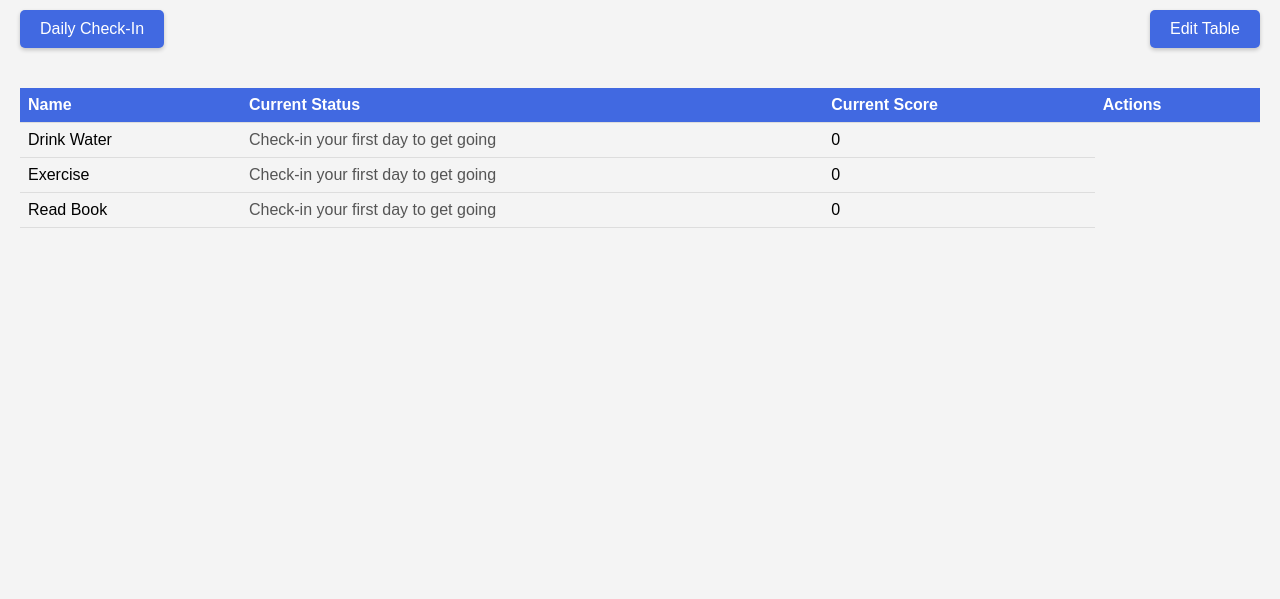
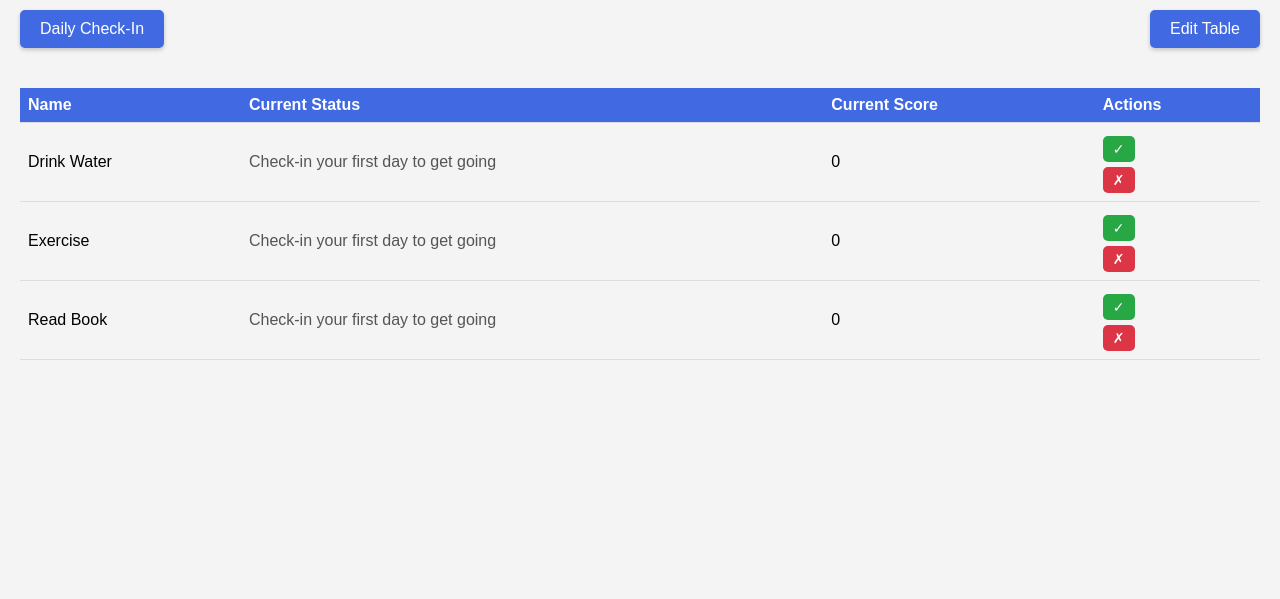
Before and after one commit to stecasta/habitat, a Flask app: page / in a window 1280 px wide. Shown: the part 100-699 px from the top of the page. Run offline with Flask 3, Linux system fonts and the light colour scheme; data comes from the database, SQL or seed files in the repository.

Commit message:
Add check in buttons for every habit. [Not disappearing, all habits remain in daily check-in]

```diff
--- a/app.py
+++ b/app.py
@@ -1,5 +1,5 @@
 from flask import Flask, render_template, redirect, url_for, request
-from flask import flash, get_flashed_messages, jsonify
+from flask import flash
 from flask_sqlalchemy import SQLAlchemy
 from datetime import datetime, timedelta
 import os
@@ -26,7 +26,7 @@ def index():
     today_date = datetime.now().strftime("%Y-%m-%d")
     habits = Habit.query.all()
     print("Habits:", habits)  # This will print to your console where you run the Flask app
-    already_checked_in = any(habit.last_checked_in and habit.last_checked_in.strftime("%Y-%m-%d") == today_date for habit in habits)
+    already_checked_in = all(habit.last_checked_in and habit.last_checked_in.strftime("%Y-%m-%d") == today_date for habit in habits)
     return render_template('index.html', habits=habits, today_date=today_date, already_checked_in=already_checked_in)
 
 @app.route('/add-initial-habits', methods=['POST'])
@@ -110,66 +110,51 @@ def add_habit():
         flash('Habit name cannot be empty.', 'error')
     return redirect(url_for('index'))
 
+def update_habit_status(habit, completed):
+    today = datetime.utcnow().date()
+    habit.last_checked_in = today
+
+    if completed:
+        if habit.streak >= 0:
+            habit.streak += 1
+        else:
+            habit.streak = 1
+        habit.current_score += 1
+    else:
+        if habit.streak > 0:
+            habit.streak = -1
+        else:
+            habit.streak -= 1
+        decrease_amount = 2 ** abs(habit.streak + 1)
+        habit.current_score = max(0, habit.current_score - decrease_amount)
+
+    db.session.commit()
+
+@app.route('/mark_habit/<int:habit_id>/<status>', methods=['POST'])
+def mark_habit(habit_id, status):
+    habit = Habit.query.get_or_404(habit_id)
+    completed = status == 'done'
+    update_habit_status(habit, completed)
+    return redirect(url_for('index'))
+
 
 @app.route('/check-in', methods=['POST'])
 def check_in():
-    today = datetime.utcnow().date()
-    if request.method == 'POST':
-        checked_habits = request.form.getlist('habit_check')
-        all_habits = Habit.query.all()
+    checked_habits = request.form.getlist('habit_check')
+    all_habits = Habit.query.all()
 
-        for habit in all_habits:
-            # Update last_checked_in date for each habit
-            habit.last_checked_in = today
-
-            # If the habit was checked today
-            if str(habit.id) in checked_habits:
-                if habit.streak >= 0:
-                    habit.streak += 1
-                else:
-                    habit.streak = 1  # Reset streak to 1 if it was negative
-                habit.current_score += 1  # Increase score
-            else:
-                if habit.streak > 0:
-                    habit.streak = -1  # If streak was positive, set to -1
-                else:
-                    habit.streak -= 1  # Decrease negative streak
-
-                # Score decrease logic based on the negative streak
-                # Since we know the user checks in every day, the streak will always be the number of consecutive missed days
-                if habit.streak < 0:
-                    decrease_amount = 2 ** abs(habit.streak + 1)  # 2 to the power of the number of days missed
-                else:
-                    decrease_amount = 1  # If it's the first miss, decrease by 1
-
-                habit.current_score = max(0, habit.current_score - decrease_amount)  # Ensure score doesn't go below 0
-
-        db.session.commit()
+    for habit in all_habits:
+        if str(habit.id) in checked_habits:
+            update_habit_status(habit, True)
+        else:
+            update_habit_status(habit, False)
 
     return redirect(url_for('index'))
-
-
 
 
 def initialize_database():
     with app.app_context():
         db.create_all()
-        # # Data to initialize database with
-        # initial_habits = [
-        #     {'name': 'Drink Water', 'current_status': 'Check-in your first day to get going', 'current_score': 0, 'streak': 0},
-        #     {'name': 'Exercise', 'current_status': 'Check-in your first day to get going', 'current_score': 0, 'streak': 0},
-        #     {'name': 'Read Book', 'current_status': 'Check-in your first day to get going', 'current_score': 0, 'streak': 0}
-        # ]
-
-        # for init_habit in initial_habits:
-        #     habit = Habit(
-        #         name=init_habit['name'],
-        #         current_status=init_habit['current_status'],
-        #         current_score=init_habit['current_score'],
-        #         streak=init_habit['streak']
-        #     )
-        #     db.session.add(habit)
-
         db.session.commit()
 
 
--- a/templates/index.html
+++ b/templates/index.html
@@ -311,6 +311,34 @@
             background-color: #c82333; /* A darker red for hover effect */
         }
 
+        /* Style for Done and Failed buttons */
+        .check-in-action-btn {
+            padding: 5px 10px;
+            font-size: 14px;
+            margin-top: 5px;
+            color: white;
+            border: none;
+            border-radius: 5px;
+            cursor: pointer;
+            transition: background-color 0.3s;
+        }
+
+        .done-btn {
+            background-color: #28a745; /* Green for done */
+        }
+
+        .done-btn:hover {
+            background-color: #218838; /* Darker green on hover */
+        }
+
+        .failed-btn {
+            background-color: #dc3545; /* Red for failed */
+        }
+
+        .failed-btn:hover {
+            background-color: #c82333; /* Darker red on hover */
+        }
+
         .table-container {
         position: relative; /* This allows absolute positioning of children like .delete-table-btn-container */
         margin-bottom: 50px; /* Extra space for the button below the table */
@@ -449,7 +477,20 @@
                     <form action="{{ url_for('delete_habit', habit_id=habit.id) }}" method="post" onsubmit="return confirm('Are you sure you want to delete this habit?');">
                         <button type="submit" class="delete-habit-btn">Delete</button>
                     </form>
+
                 </td>
+
+                {% if habit.last_checked_in != today_date %}
+                <td class="check-in-actions">
+                    <form action="{{ url_for('mark_habit', habit_id=habit.id, status='done') }}" method="post">
+                        <button class="check-in-action-btn done-btn" onclick="markHabit({{ habit.id }}, 'done')">&#10003;</button>
+                    </form>
+                    <form action="{{ url_for('mark_habit', habit_id=habit.id, status='failed') }}" method="post">
+                        <button class="check-in-action-btn failed-btn" onclick="markHabit({{ habit.id }}, 'failed')">&#10007;</button>
+                    </form>
+                </td>
+                {% endif %}
+
             </tr>
             {% endfor %}
         </tbody>
@@ -475,21 +516,37 @@
         });
     }
 
-    // Function to toggle the visibility of the edit buttons
+
+// Flag to track edit mode state
+    let isEditMode = false;
+
     function toggleEditButtons() {
-        // Get all the action buttons
-        var actionButtons = document.querySelectorAll('.habit-actions');
-        actionButtons.forEach(function(button) {
-            if (button.style.display === 'none') {
-                button.style.display = 'table-cell'; // Show the buttons
-            } else {
-                button.style.display = 'none'; // Hide the buttons
-            }
+        // Toggle the edit mode state
+        isEditMode = !isEditMode;
+
+        // Select all the action buttons
+        const actionButtons = document.querySelectorAll('.habit-actions');
+        const checkInActions = document.querySelectorAll('.check-in-actions');
+
+        actionButtons.forEach(button => {
+            button.style.display = isEditMode ? 'table-cell' : 'none';
         });
-        // Toggle the Add New Habit button
-        var addHabitBtn = document.getElementById('addHabitBtn');
-        addHabitBtn.style.display = addHabitBtn.style.display === 'none' ? 'block' : 'none';
+
+        checkInActions.forEach(button => {
+            button.style.display = isEditMode ? 'none' : 'table-cell';
+        });
+
+        // Toggle the Add New Habit button if it exists
+        const addHabitBtn = document.getElementById('addHabitBtn');
+        if (addHabitBtn) {
+            addHabitBtn.style.display = isEditMode ? 'block' : 'none';
+        }
     }
+
+    // Call toggleEditButtons() on page load to set the initial state
+    // document.addEventListener('DOMContentLoaded', toggleEditButtons);
+
+
 </script>
 
 <script>
```
